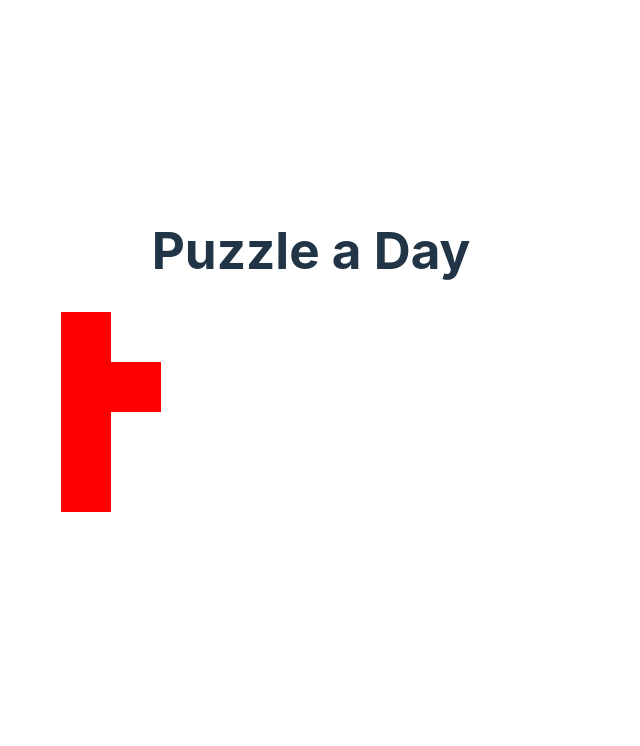
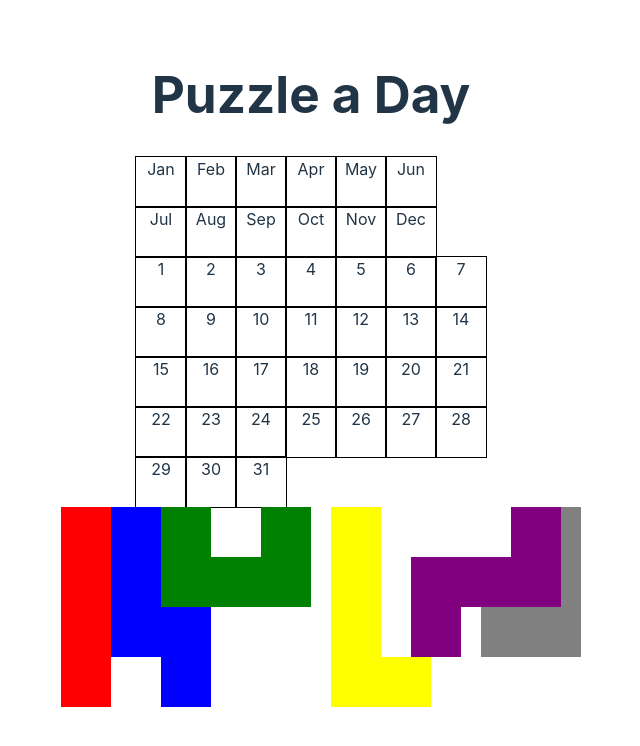
Before and after one commit to cjacqo/puzzle-a-day-2, a React (Vite) app: page / in a window 1280 px wide. Shown: the top 746 px of the page, without its empty margins (329-969 px from the left). Built offline with nearby package versions, Linux system fonts and the light colour scheme.

Commit message:
Pieces now move, can be rotated and flipped, and the board is made. Next, figure out how to snap pieces to board. Look into how to implement react-dnd for my specific case.

```diff
--- a/src/App.jsx
+++ b/src/App.jsx
@@ -1,14 +1,18 @@
 import './App.css'
+import { DndProvider } from 'react-dnd'
+import { HTML5Backend } from 'react-dnd-html5-backend'
+import Board from './components/board/Board'
 import Pieces from './components/pieces/Pieces'
 
 function App() {
   return (
-    <>
+    <DndProvider backend={HTML5Backend}>
       <div className="heading-container">
         <h1>Puzzle a Day</h1>
       </div>
+      <Board />
       <Pieces />
-    </>
+    </DndProvider>
   )
 }
 
--- a/src/components/board/Board.jsx
+++ b/src/components/board/Board.jsx
@@ -0,0 +1,118 @@
+import PropTypes from 'prop-types'
+import { useEffect, useRef, useState } from 'react'
+import { useDrop } from 'react-dnd'
+import ItemTypes from '../pieces/ItemTypes'
+import './styles.css'
+
+const squareStyle = {
+  width: '50px',
+  height: '50px',
+  outline: '1px solid black'
+}
+
+const Square = ({ text }) => {
+  const squareRef = useRef()
+  const [x, setX] = useState()
+
+  useEffect(() => {
+    const rect = squareRef.current.getBoundingClientRect()
+    setX(rect.x)
+  }, [])
+
+  useEffect(() => {
+    console.log(x)
+  }, [x])
+
+  return (
+    <div style={{...squareStyle}} ref={squareRef}>
+      {text}
+    </div>
+  )
+}
+
+Square.propTypes = {
+  text: PropTypes.string.isRequired
+}
+
+const Board = () => {
+  const [board, setBoard] = useState([])
+
+  const [{ isOver }, drop] = useDrop(() => ({
+    accept: 'div',
+    drop: (item) => addPieceToBoard(item.id),
+    collect: (monitor) => ({
+      isOver: !!monitor.isOver()
+    })
+  }))
+
+  const addPieceToBoard = (id) => {
+    const items = ItemTypes.filter((item) => item.id === id)
+    setBoard((board) => [...board, items[0]])
+  }
+
+  return (
+    <div className="board-container" ref={drop}>
+      <div className="board-wrapper">
+        <div className="board-row">
+          <Square text='Jan' />
+          <Square text='Feb' />
+          <Square text='Mar' />
+          <Square text='Apr' />
+          <Square text='May' />
+          <Square text='Jun' />
+        </div>
+        <div className="board-row">
+          <Square text='Jul' />
+          <Square text='Aug' />
+          <Square text='Sep' />
+          <Square text='Oct' />
+          <Square text='Nov' />
+          <Square text='Dec' />
+        </div>
+        <div className="board-row">
+          <Square text='1' />
+          <Square text='2' />
+          <Square text='3' />
+          <Square text='4' />
+          <Square text='5' />
+          <Square text='6' />
+          <Square text='7' />
+        </div>
+        <div className="board-row">
+          <Square text='8' />
+          <Square text='9' />
+          <Square text='10' />
+          <Square text='11' />
+          <Square text='12' />
+          <Square text='13' />
+          <Square text='14' />
+        </div>
+        <div className="board-row">
+          <Square text='15' />
+          <Square text='16' />
+          <Square text='17' />
+          <Square text='18' />
+          <Square text='19' />
+          <Square text='20' />
+          <Square text='21' />
+        </div>
+        <div className="board-row">
+          <Square text='22' />
+          <Square text='23' />
+          <Square text='24' />
+          <Square text='25' />
+          <Square text='26' />
+          <Square text='27' />
+          <Square text='28' />
+        </div>
+        <div className="board-row">
+          <Square text='29' />
+          <Square text='30' />
+          <Square text='31' />
+        </div>
+      </div>
+    </div>
+  )
+}
+
+export default Board
--- a/src/components/board/styles.css
+++ b/src/components/board/styles.css
@@ -0,0 +1,8 @@
+.board-container {
+  display: flex;
+  justify-content: center;
+}
+
+.board-row {
+  display: flex;
+}
--- /dev/null
+++ b/src/components/pieces/ItemTypes.jsx
@@ -0,0 +1,38 @@
+import { tetrominoeB, tetrominoeC, tetrominoeL, tetrominoeO, tetrominoeS, tetrominoeT, tetrominoeU, tetrominoeZ } from "../../puzzle/pieces"
+
+const ItemTypes = [
+  {
+    id: 1,
+    piece: tetrominoeB
+  },
+  {
+    id: 2,
+    piece: tetrominoeC
+  },
+  {
+    id: 3,
+    piece: tetrominoeL
+  },
+  {
+    id: 4,
+    piece: tetrominoeO
+  },
+  {
+    id: 5,
+    piece: tetrominoeS
+  },
+  {
+    id: 6,
+    piece: tetrominoeT
+  },
+  {
+    id: 7,
+    piece: tetrominoeU
+  },
+  {
+    id: 8,
+    piece: tetrominoeZ
+  }
+]
+
+export default ItemTypes
--- a/src/components/pieces/Pieces.jsx
+++ b/src/components/pieces/Pieces.jsx
@@ -1,24 +1,44 @@
 import PropTypes from 'prop-types'
 import { useEffect, useRef, useState } from "react"
-import { tetrominoeB, tetrominoeC, tetrominoeL, tetrominoeO, tetrominoeS, tetrominoeT, tetrominoeU, tetrominoeZ } from '../../puzzle/pieces'
+import './styles.css'
+import { useDrag } from 'react-dnd'
 import { FontAwesomeIcon } from '@fortawesome/react-fontawesome'
 import { faRotateRight, faRotateLeft, faRepeat } from '@fortawesome/free-solid-svg-icons'
-import './styles.css'
+import ItemTypes from './ItemTypes'
 
-const Piece = ({ piece, handleClick, selectedPiece }) => {
-  const size = '50px'
+const pieceStyle = {
+  width: '50px',
+  height: '50px'
+}
 
+const Piece = ({ id, piece, handleClick, selectedPiece }) => {
   const pieceRef = useRef()
 
   const [currentPiece, setCurrentPiece] = useState(piece.shape)
+  const [currentPosition, setCurrentPosition] = useState()
 
   const isSelected = selectedPiece === piece.id
+
+  const [{ isDragging }, drag] = useDrag(() => ({
+    type: "div",
+    item: { id: id },
+    collect: (monitor) => ({
+      isDragging: !!monitor.isDragging()
+    })
+  }))
 
   useEffect(() => {
     dragElement(pieceRef.current)
   }, [])
 
+  useEffect(() => {
+    console.log(currentPosition)
+  }, [currentPosition])
 
+  function updateCurrentPosition() {
+    const rect = pieceRef.current.getBoundingClientRect()
+    setCurrentPosition(rect.x)
+  }
 
   function dragElement(element) {
     let pos1 = 0, pos2 = 0, pos3 = 0, pos4 = 0
@@ -56,6 +76,8 @@ const Piece = ({ piece, handleClick, selectedPiece }) => {
       // Stop moving when mouse is released
       document.onmouseup = null
       document.onmousemove = null
+
+      updateCurrentPosition()
     }
   }
 
@@ -79,7 +101,11 @@ const Piece = ({ piece, handleClick, selectedPiece }) => {
   }
 
   return (
-    <div className={`piece ${isSelected && 'selected'}`} id={piece.id} ref={pieceRef} onClick={onClick}>
+    <div
+      className={`piece ${isSelected && 'selected'}`}
+      id={piece.id}
+      ref={pieceRef}
+      onClick={onClick}>
       {
         currentPiece.map((r, x) => {
           return (
@@ -91,8 +117,7 @@ const Piece = ({ piece, handleClick, selectedPiece }) => {
                       <div
                         key={`${x}-${y}`}
                         style={{
-                          width: size,
-                          height: size,
+                          ...pieceStyle,
                           backgroundColor: piece.color
                       }} />
                     )
@@ -100,10 +125,7 @@ const Piece = ({ piece, handleClick, selectedPiece }) => {
                     return (
                       <div
                         key={`${x}-${y}`}
-                        style={{
-                          width: size,
-                          height: size
-                      }} />
+                        style={{...pieceStyle}} />
                     )
                   }
                 })
@@ -126,6 +148,7 @@ const Piece = ({ piece, handleClick, selectedPiece }) => {
 }
 
 Piece.propTypes = {
+  id: PropTypes.number.isRequired,
   piece: PropTypes.object.isRequired,
   handleClick: PropTypes.func.isRequired,
   selectedPiece: PropTypes.any.isRequired
@@ -137,7 +160,6 @@ const Pieces = () => {
   const handleClick = (e, id) => {
     e.preventDefault()
     e.stopPropagation()
-    console.log(e.target.parentElement.parentElement)
     setSelectedPiece(id)
   }
 
@@ -146,20 +168,18 @@ const Pieces = () => {
     setSelectedPiece(false)
   })
 
-  useEffect(() => {
-    console.log(selectedPiece)
-  }, [selectedPiece])
-
   return (
     <div className="pieces-container">
-      <Piece piece={tetrominoeT} handleClick={handleClick} selectedPiece={selectedPiece} />
-      {/* <Piece piece={tetrominoeZ} handleClick={handleClick} selectedPiece={selectedPiece} />
-      <Piece piece={tetrominoeU} handleClick={handleClick} selectedPiece={selectedPiece} />
-      <Piece piece={tetrominoeC} handleClick={handleClick} selectedPiece={selectedPiece} />
-      <Piece piece={tetrominoeL} handleClick={handleClick} selectedPiece={selectedPiece} />
-      <Piece piece={tetrominoeS} handleClick={handleClick} selectedPiece={selectedPiece} />
-      <Piece piece={tetrominoeB} handleClick={handleClick} selectedPiece={selectedPiece} />
-      <Piece piece={tetrominoeO} handleClick={handleClick} selectedPiece={selectedPiece} /> */}
+      {
+        ItemTypes.map(item => (
+          <Piece
+            key={item.id}
+            id={item.id}
+            piece={item.piece}
+            handleClick={handleClick}
+            selectedPiece={selectedPiece} />
+        ))
+      }
     </div>
   )
 }
--- a/src/components/pieces/styles.css
+++ b/src/components/pieces/styles.css
@@ -19,6 +19,11 @@
   display: flex;
   flex-direction: column;
   gap: 1rem;
+  background-color: #fff;
+}
+
+.controls svg path {
+  fill: #000;
 }
 
 #t {
```
